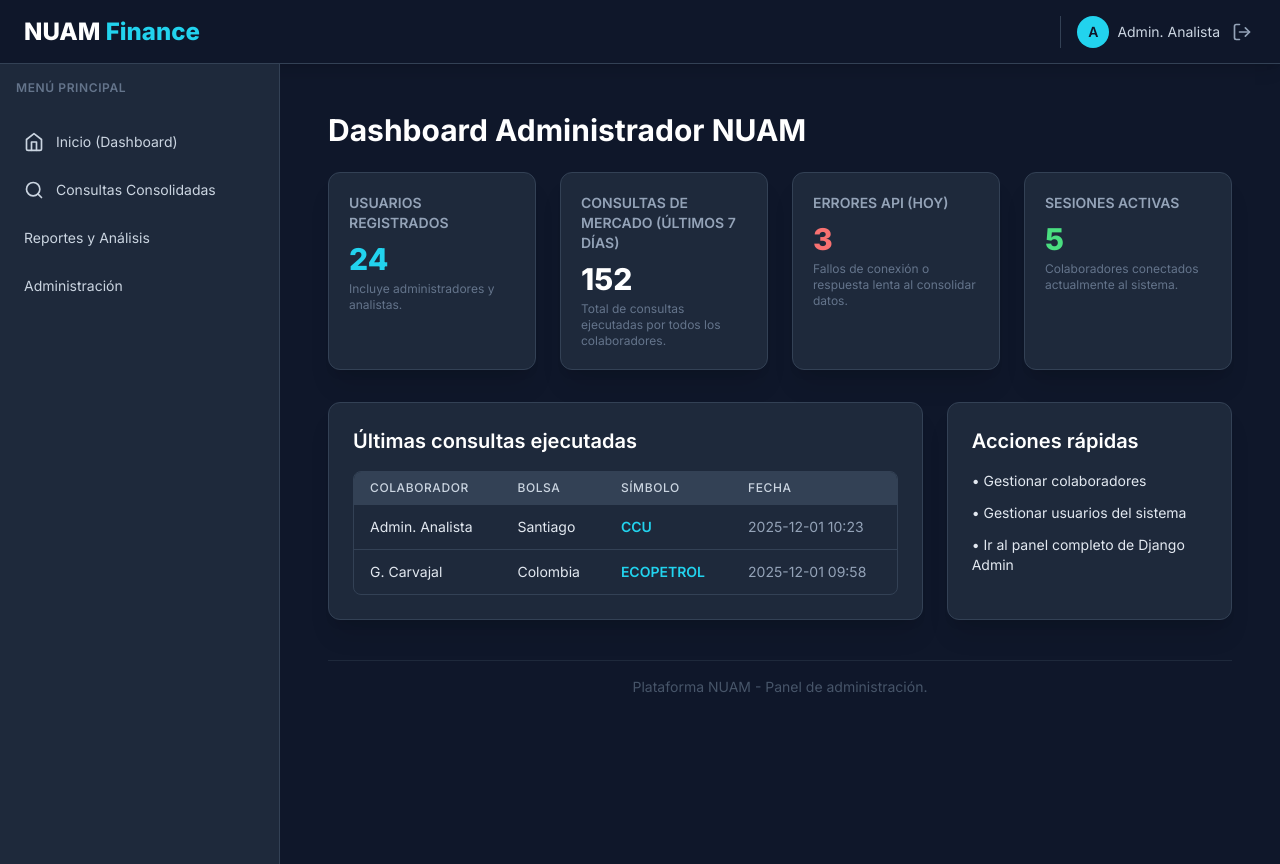
After one commit to Fran-Akron/nuam-project, a Django app: page /preview/admin/ in a window 1280 px wide. The commit adds this page. Run offline with Django 5.2, Linux system fonts and the light colour scheme; some libraries are stand-ins or nearby versions.

Commit message:
Agrego vistas de creación de cuenta y dashboards diferenciados

```diff
--- a/nuapp/urls.py
+++ b/nuapp/urls.py
@@ -2,9 +2,14 @@ from django.urls import path
 from . import views
 
 urlpatterns = [
-    path('', views.home_redirect, name='home'),
+    path('', views.home_redirect),
     path('login/', views.login_view, name='login'),
     path('dashboard/', views.dashboard_view, name='dashboard'),
     path('consultas/', views.consultas_view, name='consultas'),
     path('logout/', views.logout_view, name='logout'),
+
+    # 👉 Rutas temporales para ver los nuevos templates
+    path('preview/admin/', views.preview_dashboard_admin),
+    path('preview/user/', views.preview_dashboard_user),
+    path('crear-cuenta/', views.crear_cuenta_view, name='crear_cuenta')
 ]
--- a/nuapp/views.py
+++ b/nuapp/views.py
@@ -59,3 +59,53 @@ def consultas_view(request):
 def logout_view(request):
     logout(request)
     return redirect('login')
+
+
+def registrar_view(request):
+    return render(request, 'registrar.html')
+
+
+def preview_dashboard_admin(request):
+    return render(request, 'dashboard_admin.html')
+
+def preview_dashboard_user(request):
+    return render(request, 'dashboard_user.html')
+
+
+from django.contrib.auth.models import User
+
+def crear_cuenta_view(request):
+    if request.method == 'POST':
+        username = request.POST.get('username')
+        email = request.POST.get('email')
+        password = request.POST.get('password')
+        password2 = request.POST.get('password2')
+
+        # Validaciones
+        if password != password2:
+            return render(request, 'crear_cuenta.html', {
+                'error': 'Las contraseñas no coinciden'
+            })
+
+        if User.objects.filter(username=username).exists():
+            return render(request, 'crear_cuenta.html', {
+                'error': 'El nombre de usuario ya está registrado'
+            })
+
+        if User.objects.filter(email=email).exists():
+            return render(request, 'crear_cuenta.html', {
+                'error': 'El correo electrónico ya está registrado'
+            })
+
+        # Crear usuario normal (no admin)
+        user = User.objects.create_user(
+            username=username,
+            email=email,
+            password=password
+        )
+
+        user.save()
+
+        return redirect('login')
+
+    return render(request, 'crear_cuenta.html')
--- /dev/null
+++ b/templates/dashboard_admin.html
@@ -0,0 +1,149 @@
+{% extends "base.html" %}
+
+{% block title %}Dashboard Administrador - NUAM{% endblock %}
+
+{% block content %}
+<div class="flex-1 p-6 overflow-y-auto">
+    <h2 class="text-3xl font-bold mb-6 text-white">
+        Dashboard Administrador NUAM
+    </h2>
+
+    <!-- Tarjetas Resumen Administrador -->
+    <div class="grid grid-cols-1 md:grid-cols-2 lg:grid-cols-4 gap-6 mb-8">
+
+        <!-- Usuarios registrados -->
+        <div class="bg-slate-800 p-5 rounded-xl shadow-xl border border-slate-700">
+            <div class="text-sm font-semibold text-slate-400 uppercase">
+                Usuarios registrados
+            </div>
+            <div class="flex items-baseline mt-2">
+                <div class="text-3xl font-extrabold text-cyan-400">
+                    {{ total_usuarios|default:"24" }}
+                </div>
+            </div>
+            <p class="text-xs text-slate-500 mt-1">
+                Incluye administradores y analistas.
+            </p>
+        </div>
+
+        <!-- Consultas realizadas -->
+        <div class="bg-slate-800 p-5 rounded-xl shadow-xl border border-slate-700">
+            <div class="text-sm font-semibold text-slate-400 uppercase">
+                Consultas de mercado (últimos 7 días)
+            </div>
+            <div class="flex items-baseline mt-2">
+                <div class="text-3xl font-extrabold text-white">
+                    {{ total_consultas|default:"152" }}
+                </div>
+            </div>
+            <p class="text-xs text-slate-500 mt-1">
+                Total de consultas ejecutadas por todos los colaboradores.
+            </p>
+        </div>
+
+        <!-- Errores API -->
+        <div class="bg-slate-800 p-5 rounded-xl shadow-xl border border-slate-700">
+            <div class="text-sm font-semibold text-slate-400 uppercase">
+                Errores API (hoy)
+            </div>
+            <div class="flex items-baseline mt-2">
+                <div class="text-3xl font-extrabold text-red-400">
+                    {{ errores_hoy|default:"3" }}
+                </div>
+            </div>
+            <p class="text-xs text-slate-500 mt-1">
+                Fallos de conexión o respuesta lenta al consolidar datos.
+            </p>
+        </div>
+
+        <!-- Sesiones activas -->
+        <div class="bg-slate-800 p-5 rounded-xl shadow-xl border border-slate-700">
+            <div class="text-sm font-semibold text-slate-400 uppercase">
+                Sesiones activas
+            </div>
+            <div class="flex items-baseline mt-2">
+                <div class="text-3xl font-extrabold text-green-400">
+                    {{ sesiones_activas|default:"5" }}
+                </div>
+            </div>
+            <p class="text-xs text-slate-500 mt-1">
+                Colaboradores conectados actualmente al sistema.
+            </p>
+        </div>
+    </div>
+
+    <!-- Panel central administrador -->
+    <div class="grid grid-cols-1 lg:grid-cols-3 gap-6">
+
+        <!-- Últimas consultas -->
+        <div class="lg:col-span-2 bg-slate-800 p-6 rounded-xl shadow-xl border border-slate-700">
+            <h3 class="text-xl font-semibold mb-4 text-white">
+                Últimas consultas ejecutadas
+            </h3>
+            <div class="overflow-x-auto rounded-lg border border-slate-700">
+                <table class="min-w-full divide-y divide-slate-700">
+                    <thead class="bg-slate-700">
+                        <tr>
+                            <th class="px-4 py-2 text-left text-xs font-medium text-slate-300 uppercase tracking-wider">
+                                Colaborador
+                            </th>
+                            <th class="px-4 py-2 text-left text-xs font-medium text-slate-300 uppercase tracking-wider">
+                                Bolsa
+                            </th>
+                            <th class="px-4 py-2 text-left text-xs font-medium text-slate-300 uppercase tracking-wider">
+                                Símbolo
+                            </th>
+                            <th class="px-4 py-2 text-left text-xs font-medium text-slate-300 uppercase tracking-wider">
+                                Fecha
+                            </th>
+                        </tr>
+                    </thead>
+                    <tbody class="divide-y divide-slate-700 text-sm">
+                        <!-- Ejemplos, luego los reemplazas por datos reales -->
+                        <tr class="hover:bg-slate-700/60">
+                            <td class="px-4 py-3 text-slate-200">Admin. Analista</td>
+                            <td class="px-4 py-3 text-slate-200">Santiago</td>
+                            <td class="px-4 py-3 text-cyan-400 font-semibold">CCU</td>
+                            <td class="px-4 py-3 text-slate-400">2025-12-01 10:23</td>
+                        </tr>
+                        <tr class="hover:bg-slate-700/60">
+                            <td class="px-4 py-3 text-slate-200">G. Carvajal</td>
+                            <td class="px-4 py-3 text-slate-200">Colombia</td>
+                            <td class="px-4 py-3 text-cyan-400 font-semibold">ECOPETROL</td>
+                            <td class="px-4 py-3 text-slate-400">2025-12-01 09:58</td>
+                        </tr>
+                    </tbody>
+                </table>
+            </div>
+        </div>
+
+        <!-- Bloque de administración rápida -->
+        <div class="bg-slate-800 p-6 rounded-xl shadow-xl border border-slate-700">
+            <h3 class="text-xl font-semibold mb-4 text-white">
+                Acciones rápidas
+            </h3>
+            <ul class="space-y-3 text-sm text-slate-200">
+                <li>
+                    <a href="/admin/nuapp/colaborador/" class="hover:text-cyan-400 transition">
+                        • Gestionar colaboradores
+                    </a>
+                </li>
+                <li>
+                    <a href="/admin/auth/user/" class="hover:text-cyan-400 transition">
+                        • Gestionar usuarios del sistema
+                    </a>
+                </li>
+                <li>
+                    <a href="/admin/" class="hover:text-cyan-400 transition">
+                        • Ir al panel completo de Django Admin
+                    </a>
+                </li>
+            </ul>
+        </div>
+    </div>
+
+    <footer class="mt-10 text-center text-sm text-slate-600 border-t border-slate-800 pt-4">
+        Plataforma NUAM - Panel de administración.
+    </footer>
+</div>
+{% endblock %}
```
Also changed, not shown: templates/crear_cuenta.html (added, +82 -0 lines), templates/dashboard_user.html (added, +100 -0 lines), templates/login.html (+10 -1 lines), templates/registrar.html (added, +8 -0 lines).
